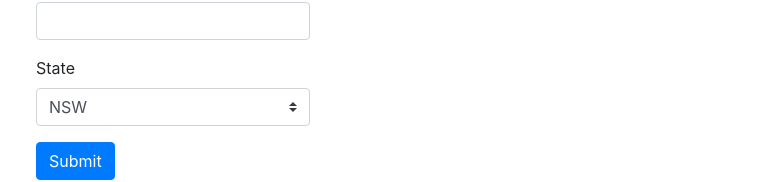
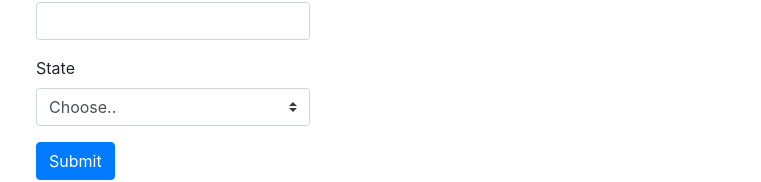
Before and after one commit to punyagit/react-project, a React (Create React App) app: page / in a window 1280 px wide. Shown: the part 328-510 px from the top of the page, without its empty margins (4-765 px from the left). Built offline with nearby package versions, Linux system fonts and the light colour scheme.

Commit message:
add object to save state value

```diff
--- a/src/component/cretaeId/createId.jsx
+++ b/src/component/cretaeId/createId.jsx
@@ -22,7 +22,6 @@ class CreateId extends Component {
     }
 
     handleChange = e => {
-        console.log(e.currentTarget.name)
         const detail = { ...this.state.detail }
         detail[e.currentTarget.name] = e.currentTarget.value
         this.setState({ detail })
--- a/src/component/cretaeId/form.jsx
+++ b/src/component/cretaeId/form.jsx
@@ -28,10 +28,10 @@ const DetailForm = ({ onChange, value }) => {
             <div className="form-group">
                 <label htmlFor="state">State</label>
                 <select className="custom-select" id="state" name="state" onChange={onChange}>
-                    <option disabled > Choose..</option>
-                    <option value="New South Wales,">NSW</option>
-                    <option value="2">QLD</option>
-                    <option value="3">VIC</option>
+                    <option defaultValue value=""  > Choose..</option>
+                    <option>NSW</option>
+                    <option>QLD</option>
+                    <option>VIC</option>
                 </select>
                 {/* <input id="state" type="text" className="form-control"
                     onChange={onChange} value={state} name="state" /> */}
--- a/src/component/cretaeId/showId.jsx
+++ b/src/component/cretaeId/showId.jsx
@@ -2,14 +2,25 @@ import React from 'react';
 
 
 const ShowId = ({ value }) => {
-    const [NSW, QLD, VIC, WA] = ["New South Wales", "Queensland", "Victoria", "Western Australia"]
+    const add = {
+        NSW: "New South Wales",
+        QLD: "Queensland",
+        VIC: "Victoria",
+        TAS: "Tasmania"
+
+
+    }
+    let stateName = value.state
+
+
     return (
 
         < div id="show-id" >
 
             <div className="top">
                 <span className="head-span">Driver Liscense</span>
-                <span className="top-span">{value.state} Australia</span>
+
+                <span className="top-span">{add[stateName]} Australia</span>
             </div>
             <div className="main-show">
                 <div className="left-side">
```
